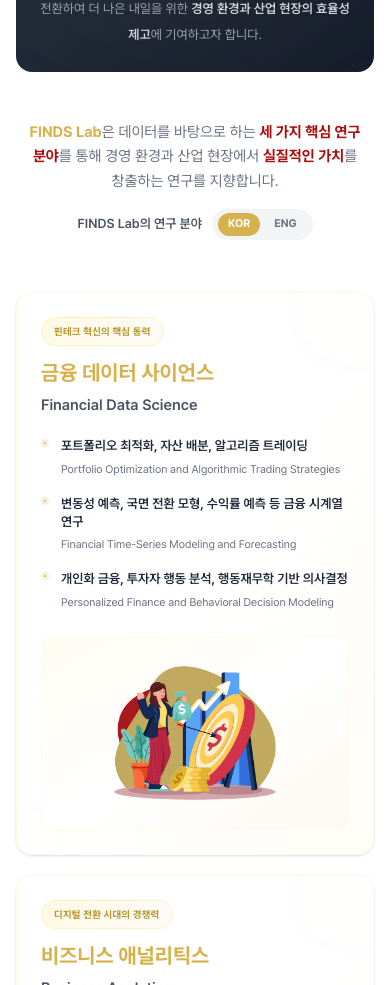
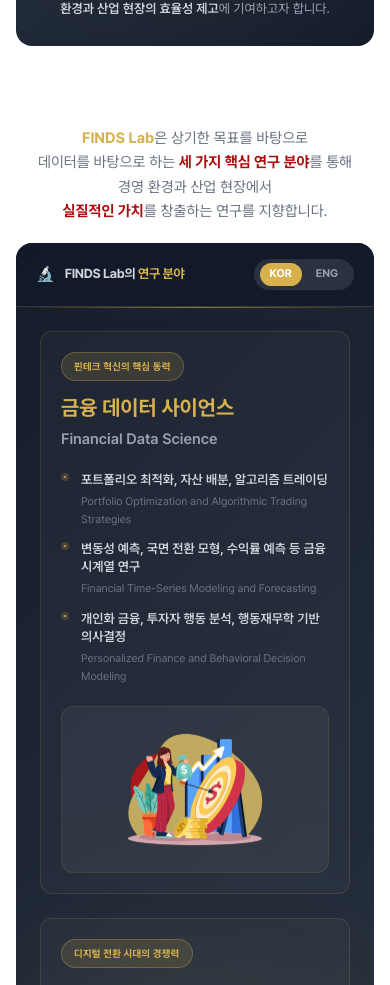
Before and after one commit to FinDS-Lab/website, a React (Vite) app: page /website/about/introduction in a window 390 px wide. Shown: the part 1015-2000 px from the top of the page. Built offline with nearby package versions, Linux system fonts and the light colour scheme.

Commit message:
20260204-2145

```diff
--- a/public/data/alumni.json
+++ b/public/data/alumni.json
@@ -443,7 +443,7 @@
       }],
       "cohortName": "1st Cohort (2025 Winter)",
       "currentPosition": "재학생",
-      "projects": ["K-방산 리스크에 따른 주가 동조화 분석/An Analysis of Stock Price Synchronization Based on K-Defense Risk"]
+      "projects": [{"ko": "K-방산 리스크에 따른 주가 동조화 분석", "en": "An Analysis of Stock Price Synchronization Based on K-Defense Risk"}]
     }
   ],
   "sinceDate": "2025-06-14"
--- a/src/components/templates/about/introduction.tsx
+++ b/src/components/templates/about/introduction.tsx
@@ -110,12 +110,20 @@ export const AboutIntroductionTemplate = () => {
 
   // Mouse tracking for light effect
   const [mousePos, setMousePos] = useState({ x: 50, y: 50 })
+  const [mousePos2, setMousePos2] = useState({ x: 50, y: 50 })
 
   const handleMouseMove = (e: React.MouseEvent<HTMLDivElement>) => {
     const rect = e.currentTarget.getBoundingClientRect()
     const x = ((e.clientX - rect.left) / rect.width) * 100
     const y = ((e.clientY - rect.top) / rect.height) * 100
     setMousePos({ x, y })
+  }
+
+  const handleMouseMove2 = (e: React.MouseEvent<HTMLDivElement>) => {
+    const rect = e.currentTarget.getBoundingClientRect()
+    const x = ((e.clientX - rect.left) / rect.width) * 100
+    const y = ((e.clientY - rect.top) / rect.height) * 100
+    setMousePos2({ x, y })
   }
 
   return (
@@ -188,7 +196,7 @@ export const AboutIntroductionTemplate = () => {
       </div>
 
       {/* ═══════════════════════════════════════════════════════════════
-          GOAL SECTION (Dark Theme - Combined Goal + Vision)
+          GOAL SECTION (Dark Theme)
       ═══════════════════════════════════════════════════════════════ */}
       <div className="bg-white">
         <div className="max-w-1480 mx-auto w-full px-16 md:px-20 pb-48 md:pb-80">
@@ -240,9 +248,9 @@ export const AboutIntroductionTemplate = () => {
                     <Quote size={32} className="text-[#D6B14D]/50 rotate-180 hidden md:block" />
                     <h2 className="text-xl md:text-3xl lg:text-4xl font-bold text-white" style={{ textShadow: '0 0 40px rgba(255, 255, 255, 0.15)' }}>
                       {goalLang === 'ko' ? (
-                        <><span className="font-bold text-[#E8D688]" style={{ textShadow: '0 0 30px rgba(232, 214, 136, 0.4)' }}>데이터로 밝히는</span><br className="md:hidden" /> 더 나은 내일</>
+                        <><span className="font-bold" style={{ color: '#D6B14D', textShadow: '0 0 30px rgba(214, 177, 77, 0.4)' }}>데이터로 밝히는</span><br className="md:hidden" /> 더 나은 내일</>
                       ) : (
-                        <>Towards <span className="font-bold text-[#E8D688]" style={{ textShadow: '0 0 30px rgba(232, 214, 136, 0.4)' }}>Data-Illuminated</span><br className="md:hidden" /> Better Tomorrow</>
+                        <>Towards <span className="font-bold" style={{ color: '#D6B14D', textShadow: '0 0 30px rgba(214, 177, 77, 0.4)' }}>Data-Illuminated</span><br className="md:hidden" /> Better Tomorrow</>
                       )}
                     </h2>
                     <Quote size={32} className="text-[#D6B14D]/50 hidden md:block" />
@@ -259,25 +267,25 @@ export const AboutIntroductionTemplate = () => {
                   {goalLang === 'ko' ? (
                     <>
                       <p className="text-sm md:text-base leading-[2] text-gray-400">
-                        저희 가천대학교 경영대학 금융·빅데이터학부 빅데이터경영전공 <span className="font-bold" style={{color: '#E8D688'}}>금융데이터인텔리전스</span> 연구실 (<span className="font-bold" style={{color: '#E8D688'}}>FINDS</span> Lab)은 데이터 중심으로 급변하는 <span className="font-semibold text-gray-300">경영 환경과 금융 시장을 비롯한 다양한 산업 현장</span>에서 <span className="font-semibold text-gray-300">실질적인 가치 창출</span>을 추구하는 연구를 수행하고자 합니다.
+                        저희 가천대학교 경영대학 금융·빅데이터학부 빅데이터경영전공 <span className="font-bold" style={{color: '#D6B14D'}}>금융데이터인텔리전스</span> 연구실 (<span className="font-bold" style={{color: '#D6B14D'}}>FINDS</span> Lab)은 데이터 중심으로 급변하는 <span className="font-semibold text-gray-300">경영 환경과 금융 시장을 비롯한 다양한 산업 현장</span>에서 <span className="font-semibold text-gray-300">실질적인 가치 창출</span>을 추구하는 연구를 수행하고자 합니다.
                       </p>
                       <p className="text-sm md:text-base leading-[2] text-gray-400">
-                        저희 FINDS Lab은 <span className="font-bold text-[#E8D688]" style={{ textShadow: '0 0 20px rgba(232, 214, 136, 0.3)' }}>데이터 사이언스</span>와 <span className="font-bold text-[#E8D688]" style={{ textShadow: '0 0 20px rgba(232, 214, 136, 0.3)' }}>비즈니스 애널리틱스</span> 기법을 융합하여, 복잡한 데이터 속에서 새로운 <span className="font-bold" style={{color: '#E8D688'}}>발견(finds)</span>을 이끌어내고 <span className="font-semibold text-gray-300">경영 환경과 산업 현장을 다양한 측면에서 개선하는 데 기여하는 것</span>을 목표로 합니다.
+                        저희 FINDS Lab은 <span className="font-bold" style={{ color: '#D6B14D', textShadow: '0 0 20px rgba(214, 177, 77, 0.3)' }}>데이터 사이언스</span>와 <span className="font-bold" style={{ color: '#D6B14D', textShadow: '0 0 20px rgba(214, 177, 77, 0.3)' }}>비즈니스 애널리틱스</span> 기법을 융합하여, 복잡한 데이터 속에서 새로운 <span className="font-bold" style={{color: '#D6B14D'}}>발견(finds)</span>을 이끌어내고 <span className="font-semibold text-gray-300">경영 환경과 산업 현장을 다양한 측면에서 개선하는 데 기여하는 것</span>을 목표로 합니다.
                       </p>
                       <p className="text-sm md:text-base leading-[2] text-gray-400">
-                        <span className="font-semibold text-gray-300">데이터를 바탕으로 한 다양한 연구</span>를 통해 <span className="font-semibold text-gray-300">지식과 정보의 비대칭</span>으로 인한 경영 환경과 산업 현장의 비효율을 줄이고, 복잡한 데이터를 <span className="font-bold text-[#E8D688]" style={{ textShadow: '0 0 20px rgba(232, 214, 136, 0.3)' }}>명확하고 전략적으로 가치 있는 인사이트</span>로 전환하여 더 나은 내일을 위한 <span className="font-semibold text-gray-300">경영 환경과 산업 현장의 효율성 제고</span>에 기여하고자 합니다.
+                        이러한 목표 하에서 <span className="font-bold" style={{ color: 'rgb(214, 177, 77)', textShadow: '0 0 20px rgba(214, 177, 77, 0.3)' }}>지식과 정보의 비대칭</span>으로 인해 발생하는 사회적 비효율을 감소시키고, 데이터를 <span className="font-bold" style={{ color: 'rgb(214, 177, 77)', textShadow: '0 0 20px rgba(214, 177, 77, 0.3)' }}>명확하고 전략적으로 가치 있는 인사이트</span>로 전환하여 더 나은 내일을 위한 <span className="font-semibold text-gray-300">경영 환경과 산업 현장의 효율성 제고</span>에 기여하고자 합니다.
                       </p>
                     </>
                   ) : (
                     <>
                       <p className="text-sm md:text-base leading-[2] text-gray-400">
-                        The <span className="font-bold" style={{color: '#E8D688'}}>Financial Data Intelligence & Solutions</span> Laboratory (<span className="font-bold" style={{color: '#E8D688'}}>FINDS</span> Lab) at Gachon University conducts research that creates <span className="font-semibold text-gray-300">tangible value</span> in the fast-changing, data-driven <span className="font-semibold text-gray-300">business and financial landscape</span>.
+                        The <span className="font-bold" style={{color: '#D6B14D'}}>Financial Data Intelligence & Solutions</span> Laboratory (<span className="font-bold" style={{color: '#D6B14D'}}>FINDS</span> Lab) at Gachon University conducts research that creates <span className="font-semibold text-gray-300">tangible value</span> in the fast-changing, data-driven <span className="font-semibold text-gray-300">business and financial landscape</span>.
                       </p>
                       <p className="text-sm md:text-base leading-[2] text-gray-400">
-                        Our lab combines <span className="font-bold text-[#E8D688]" style={{ textShadow: '0 0 20px rgba(232, 214, 136, 0.3)' }}>Data Science</span> and <span className="font-bold text-[#E8D688]" style={{ textShadow: '0 0 20px rgba(232, 214, 136, 0.3)' }}>Business Analytics</span> to uncover new <span className="font-bold" style={{color: '#E8D688'}}>finds</span> in complex data and aims to <span className="font-semibold text-gray-300">contribute to improving business and industry environments from multiple perspectives</span>.
+                        Our lab combines <span className="font-bold" style={{ color: '#D6B14D', textShadow: '0 0 20px rgba(214, 177, 77, 0.3)' }}>Data Science</span> and <span className="font-bold" style={{ color: '#D6B14D', textShadow: '0 0 20px rgba(214, 177, 77, 0.3)' }}>Business Analytics</span> to uncover new <span className="font-bold" style={{color: '#D6B14D'}}>finds</span> in complex data and aims to <span className="font-semibold text-gray-300">contribute to improving business and industry environments from multiple perspectives</span>.
                       </p>
                       <p className="text-sm md:text-base leading-[2] text-gray-400">
-                        Through <span className="font-semibold text-gray-300">data-driven research</span>, we aim to reduce inefficiencies in business and industry caused by <span className="font-semibold text-gray-300">information asymmetry</span>, and turn complex data into <span className="font-bold text-[#E8D688]" style={{ textShadow: '0 0 20px rgba(232, 214, 136, 0.3)' }}>clear, strategically valuable insights</span> to <span className="font-semibold text-gray-300">enhance business and industry efficiency</span> for a better tomorrow.
+                        Under this goal, we aim to reduce social inefficiencies caused by <span className="font-bold" style={{ color: '#D6B14D', textShadow: '0 0 20px rgba(214, 177, 77, 0.3)' }}>information asymmetry</span>, and turn data into <span className="font-bold" style={{ color: '#D6B14D', textShadow: '0 0 20px rgba(214, 177, 77, 0.3)' }}>clear, strategically valuable insights</span> to <span className="font-semibold text-gray-300">enhance business and industry efficiency</span> for a better tomorrow.
                       </p>
                     </>
                   )}
@@ -289,90 +297,117 @@ export const AboutIntroductionTemplate = () => {
       </div>
 
       {/* ═══════════════════════════════════════════════════════════════
-          RESEARCH AREAS SECTION
+          RESEARCH AREAS INTRO MESSAGE (Same style as Welcome)
       ═══════════════════════════════════════════════════════════════ */}
       <div className="bg-white">
-        <div className="max-w-1480 mx-auto w-full px-16 md:px-20 pb-20 md:pb-32">
-          {/* Section Header */}
-          <div className="flex flex-col md:flex-row md:items-center md:justify-between gap-16 mb-32 md:mb-48">
-            <div className="text-center md:text-left">
-              <p className="text-base md:text-lg text-gray-500 leading-relaxed">
+        <div className="max-w-1480 mx-auto w-full px-16 md:px-20 pt-32 md:pt-48 pb-20 md:pb-32">
+          <div className="relative text-center max-w-4xl mx-auto">
+            <p className="text-base md:text-lg text-gray-500 leading-relaxed max-w-3xl mx-auto">
               {researchLang === 'ko' ? (
                 <>
-                    <span className="font-bold" style={{color: 'rgb(214, 177, 77)'}}>FINDS Lab</span>은 데이터를 바탕으로 하는 <span className="font-bold" style={{color: '#AC0E0E'}}>세 가지 핵심 연구 분야</span>를 통해<br className="hidden md:block" /> 경영 환경과 산업 현장에서 <span className="font-bold" style={{color: '#AC0E0E'}}>실질적인 가치</span>를 창출하는 연구를 지향합니다.
+                  <span className="font-bold" style={{color: 'rgb(214, 177, 77)'}}>FINDS Lab</span>은 상기한 목표를 바탕으로<br className="md:hidden" /> 데이터를 바탕으로 하는 <span className="font-bold" style={{color: '#AC0E0E'}}>세 가지 핵심 연구 분야</span>를 통해<br className="md:hidden" /> 경영 환경과 산업 현장에서<br className="md:hidden" /> <span className="font-bold" style={{color: '#AC0E0E'}}>실질적인 가치</span>를 창출하는 연구를 지향합니다.
                 </>
               ) : (
                 <>
-                    <span className="font-bold" style={{color: 'rgb(214, 177, 77)'}}>FINDS Lab</span> pursues research that creates <span className="font-bold" style={{color: '#AC0E0E'}}>tangible value</span> in business and industry<br className="hidden md:block" /> through <span className="font-bold" style={{color: '#AC0E0E'}}>three core research areas</span> grounded in data.
+                  Based on the above goal, <span className="font-bold" style={{color: 'rgb(214, 177, 77)'}}>FINDS Lab</span> pursues research<br className="md:hidden" /> that creates <span className="font-bold" style={{color: '#AC0E0E'}}>tangible value</span> in business and industry<br className="md:hidden" /> through <span className="font-bold" style={{color: '#AC0E0E'}}>three core research areas</span> grounded in data.
                 </>
               )}
             </p>
           </div>
-            <div className="flex justify-center md:justify-end">
-              <div className="flex items-center gap-10">
-                <span className="text-sm font-semibold text-gray-600">
-                  {researchLang === 'ko' ? 'FINDS Lab의 연구 분야' : 'FINDS Lab Research Areas'}
-                </span>
-                <LangToggle lang={researchLang} setLang={setResearchLang} variant="light" />
-              </div>
-            </div>
-          </div>
         </div>
       </div>
 
-      {/* Research Areas Content */}
+      {/* ═══════════════════════════════════════════════════════════════
+          RESEARCH AREAS SECTION (Dark Theme Banner)
+      ═══════════════════════════════════════════════════════════════ */}
+      <div className="bg-white">
         <div className="max-w-1480 mx-auto w-full px-16 md:px-20 pb-60 md:pb-100">
-        <div className="flex flex-col gap-20 md:gap-32">
+          <div
+            className="rounded-2xl md:rounded-3xl overflow-hidden"
+            style={{
+              background: 'linear-gradient(135deg, rgba(17, 24, 39, 0.98) 0%, rgba(31, 41, 55, 0.98) 50%, rgba(17, 24, 39, 0.98) 100%)',
+            }}
+            onMouseMove={handleMouseMove2}
+          >
+            {/* Card Header */}
+            <div
+              className="flex items-center justify-between px-20 md:px-32 py-16 md:py-20 border-b"
+              style={{ borderColor: 'rgba(214, 177, 77, 0.2)', background: 'rgba(17, 24, 39, 0.7)' }}
+            >
+              <div className="flex items-center gap-10">
+                <span className="text-base md:text-lg" style={{color: '#D6B14D'}}>🔬</span>
+                <span className="text-sm md:text-base font-bold text-gray-300 tracking-tight">
+                  {researchLang === 'ko' ? <>FINDS Lab의 <span style={{color: '#D6B14D'}}>연구 분야</span></> : <>FINDS Lab's <span style={{color: '#D6B14D'}}>Research Areas</span></>}
+                </span>
+              </div>
+              <LangToggle lang={researchLang} setLang={setResearchLang} variant="dark" />
+            </div>
+
+            {/* Card Content with mouse-following light */}
+            <div className="relative p-24 md:p-40 lg:p-56 overflow-hidden">
+              {/* Mouse-following light effect */}
+              <div
+                className="absolute w-[800px] h-[800px] rounded-full blur-3xl pointer-events-none transition-all duration-500 ease-out"
+                style={{
+                  left: `${mousePos2.x}%`,
+                  top: `${mousePos2.y}%`,
+                  transform: 'translate(-50%, -50%)',
+                  background: 'radial-gradient(circle, rgba(214, 177, 77, 0.15) 0%, rgba(214, 177, 77, 0.06) 30%, transparent 60%)'
+                }}
+              />
+              {/* Static ambient lighting */}
+              <div className="absolute inset-0 pointer-events-none">
+                <div className="absolute top-1/2 left-0 -translate-y-1/2 w-40 h-80 bg-[#D6B14D] rounded-full blur-3xl opacity-[0.06]" />
+                <div className="absolute top-1/2 right-0 -translate-y-1/2 w-40 h-80 bg-[#D6B14D] rounded-full blur-3xl opacity-[0.06]" />
+              </div>
+
+              <div className="absolute top-0 left-0 right-0 h-1" style={{ background: 'linear-gradient(90deg, transparent, rgba(214, 177, 77, 0.6), transparent)', boxShadow: '0 0 20px rgba(214, 177, 77, 0.4)' }} />
+
+              <div className="relative z-10">
+                {/* Research Areas Grid */}
+                <div className="flex flex-col gap-24 md:gap-32">
                   {researchAreas.map((area, index) => (
-            <article
+                    <div
                       key={area.id}
                       className={`
-                relative bg-gradient-to-br from-white via-white to-[#FFF9E6]/30
-                border border-[#FFF3CC]/50 rounded-2xl md:rounded-3xl p-24 md:p-48
-                shadow-sm hover:shadow-xl hover:border-[#D6B14D]/30
-                transition-all duration-500 group overflow-hidden
+                        relative rounded-xl md:rounded-2xl p-20 md:p-32
+                        border transition-all duration-300
+                        ${index % 2 === 1 ? 'md:flex-row-reverse' : ''}
                       `}
+                      style={{
+                        background: 'rgba(255, 255, 255, 0.03)',
+                        borderColor: 'rgba(214, 177, 77, 0.15)',
+                      }}
                     >
-              {/* Decorative Elements */}
-              <div className="absolute top-0 right-0 w-40 h-40 bg-gradient-to-br from-[#D6B14D]/10 to-transparent rounded-full blur-2xl" />
-              <div className="absolute bottom-0 left-0 w-32 h-32 bg-gradient-to-tr from-primary/5 to-transparent rounded-full blur-xl" />
-
-              <div className={`
-                relative grid gap-24 md:gap-40 md:grid-cols-2
-              `}>
-                {/* 텍스트 영역 */}
+                      <div className={`grid gap-20 md:gap-32 md:grid-cols-2 items-center`}>
+                        {/* Text Content */}
                         <div className={`flex flex-col ${index % 2 === 1 ? 'md:order-2' : ''}`}>
-                  {/* 헤더 */}
-                  <div className="mb-20 md:mb-24">
-                    <div className="inline-flex items-center gap-8 px-12 md:px-14 py-6 md:py-8 bg-gradient-to-r from-[#FFF9E6] to-primary/5 border border-[#FFEB99]/50 rounded-full mb-12 md:mb-16">
-                      <span className="text-[10px] md:text-xs font-bold text-[#B8962D] tracking-wide">
+                          {/* Badge */}
+                          <div className="inline-flex items-center gap-8 px-12 md:px-14 py-6 md:py-8 rounded-full mb-12 md:mb-16 w-fit" style={{ background: 'rgba(214, 177, 77, 0.15)', border: '1px solid rgba(214, 177, 77, 0.3)' }}>
+                            <span className="text-[10px] md:text-xs font-bold tracking-wide" style={{ color: '#D6B14D' }}>
                               {researchLang === 'ko' ? area.badge.ko : area.badge.en}
                             </span>
                           </div>
-                    <h2>
-                      <span className="block text-xl md:text-2xl lg:text-3xl font-bold bg-gradient-to-r from-primary via-[#D6B14D] to-primary bg-clip-text text-transparent mb-6">
+
+                          {/* Title */}
+                          <h3 className="text-xl md:text-2xl lg:text-3xl font-bold mb-6" style={{ color: '#D6B14D' }}>
                             {researchLang === 'ko' ? area.titleKo : area.titleEn}
+                          </h3>
+                          <p className="text-base md:text-lg font-semibold text-gray-400 mb-20">
+                            {researchLang === 'ko' ? area.titleEn : area.titleKo}
+                          </p>
+
+                          {/* Items */}
+                          <ul className="flex flex-col gap-12 md:gap-16">
+                            {area.items.map((item, idx) => (
+                              <li key={idx} className="relative pl-20 md:pl-24">
+                                <span className="absolute left-0 top-2 w-8 h-8 rounded-full flex items-center justify-center" style={{ background: 'rgba(214, 177, 77, 0.2)' }}>
+                                  <span className="w-2 h-2 rounded-full" style={{ background: '#D6B14D' }} />
                                 </span>
-                      <span className="text-base md:text-lg font-semibold text-gray-600">
-                        {researchLang === 'ko' ? area.titleEn : area.titleKo}
-                      </span>
-                    </h2>
-                  </div>
-
-                  {/* 항목 리스트 */}
-                  <ul className="flex flex-col gap-16 md:gap-20">
-                    {area.items.map((item, idx) => (
-                      <li
-                        key={idx}
-                        className="relative pl-20 md:pl-24 group/item"
-                      >
-                        <span className="absolute left-0 top-2 w-8 h-8 rounded-full bg-gradient-to-br from-primary/20 to-[#D6B14D]/20 flex items-center justify-center group-hover/item:scale-110 transition-transform duration-300">
-                          <span className="w-2 h-2 rounded-full bg-primary" />
-                        </span>
-                        <span className="block text-sm md:text-base font-semibold text-gray-800 leading-snug group-hover/item:text-primary transition-colors">
+                                <span className="block text-sm md:text-base font-semibold text-gray-300 leading-snug">
                                   {researchLang === 'ko' ? item.ko : item.en}
                                 </span>
-                        <span className="block text-xs md:text-sm text-gray-500 mt-6 leading-relaxed">
+                                <span className="block text-xs md:text-sm text-gray-500 mt-4 leading-relaxed">
                                   {researchLang === 'ko' ? item.en : item.ko}
                                 </span>
                               </li>
@@ -380,26 +415,28 @@ export const AboutIntroductionTemplate = () => {
                           </ul>
                         </div>
 
-                {/* 이미지 영역 */}
+                        {/* Image */}
                         <div
                           className={`
                             flex items-center justify-center
-                    bg-gradient-to-br from-[#FFF9E6]/50 via-white to-primary/5
                             rounded-xl md:rounded-2xl p-16 md:p-24
-                    border border-[#FFF3CC]/30
-                    group-hover:border-[#D6B14D]/20 transition-all duration-500
                             ${index % 2 === 1 ? 'md:order-1' : ''}
                           `}
+                          style={{ background: 'rgba(255, 249, 230, 0.05)', border: '1px solid rgba(214, 177, 77, 0.1)' }}
                         >
                           <img
                             src={area.image}
                             alt={area.titleEn}
-                    className="w-full h-auto max-w-[240px] md:max-w-[360px] object-contain group-hover:scale-105 transition-transform duration-500"
+                            className="w-full h-auto max-w-[200px] md:max-w-[300px] object-contain"
                           />
                         </div>
                       </div>
-            </article>
+                    </div>
                   ))}
+                </div>
+              </div>
+            </div>
+          </div>
         </div>
       </div>
     </div>
--- a/src/components/templates/members/director-portfolio-profile.tsx
+++ b/src/components/templates/members/director-portfolio-profile.tsx
@@ -122,7 +122,7 @@ const education: any[] = [
     advisors: [
       {name: 'Woo Chang Kim', url: 'https://scholar.google.com/citations?user=7NmBs1kAAAAJ&hl=en'}
     ],
-    researchGroup: {name: 'Financial Engineering Lab', department: 'Department of Industrial and Systems Engineering, Korea Advanced Institute of Science and Technology', url: 'https://felab.kaist.ac.kr/'},
+    researchGroup: {name: 'Financial Engineering Lab', department: 'Korea Advanced Institute of Science and Technology (KAIST)', url: 'https://felab.kaist.ac.kr/'},
     leadership: [
       {role: 'Member', roleKo: '대의원', context: 'Graduate School Central Operations Committee', contextKo: '대학원 총학생회 대의원회', period: '2021-09 – 2025-01'},
       {role: 'Graduate Student Representative', roleKo: '원우회장', context: 'Department of Industrial and Systems Engineering', contextKo: '산업및시스템공학과', period: '2021-09 – 2025-01'},
@@ -144,7 +144,7 @@ const education: any[] = [
     advisors: [
       {name: 'Woo Chang Kim', url: 'https://scholar.google.com/citations?user=7NmBs1kAAAAJ&hl=en'}
     ],
-    researchGroup: {name: 'Financial Engineering Lab', department: 'Department of Industrial and Systems Engineering, Korea Advanced Institute of Science and Technology', url: 'https://felab.kaist.ac.kr/'},
+    researchGroup: {name: 'Financial Engineering Lab', department: 'Korea Advanced Institute of Science and Technology (KAIST)', url: 'https://felab.kaist.ac.kr/'},
     leadership: [],
     awards: [{title: 'Best Master Thesis Award', titleKo: '우수석사학위논문상', org: 'Korean Institute of Industrial Engineers (KIIE)'}],
     honors: [],
@@ -176,7 +176,7 @@ const education: any[] = [
     ],
     researchGroup: {
       name: 'Financial Engineering Lab',
-      department: 'Department of Industrial and Management Systems Engineering, Kyung Hee University',
+      department: 'Kyung Hee University',
       url: 'https://fintech.korea.ac.kr/members',
       role: 'Undergraduate Researcher'
     },
```
Also changed, not shown: src/components/templates/members/alumni.tsx (+27 -7 lines), src/components/templates/members/detail.tsx (+16 -6 lines). Lines whose indentation alone changed are shown as unchanged.
